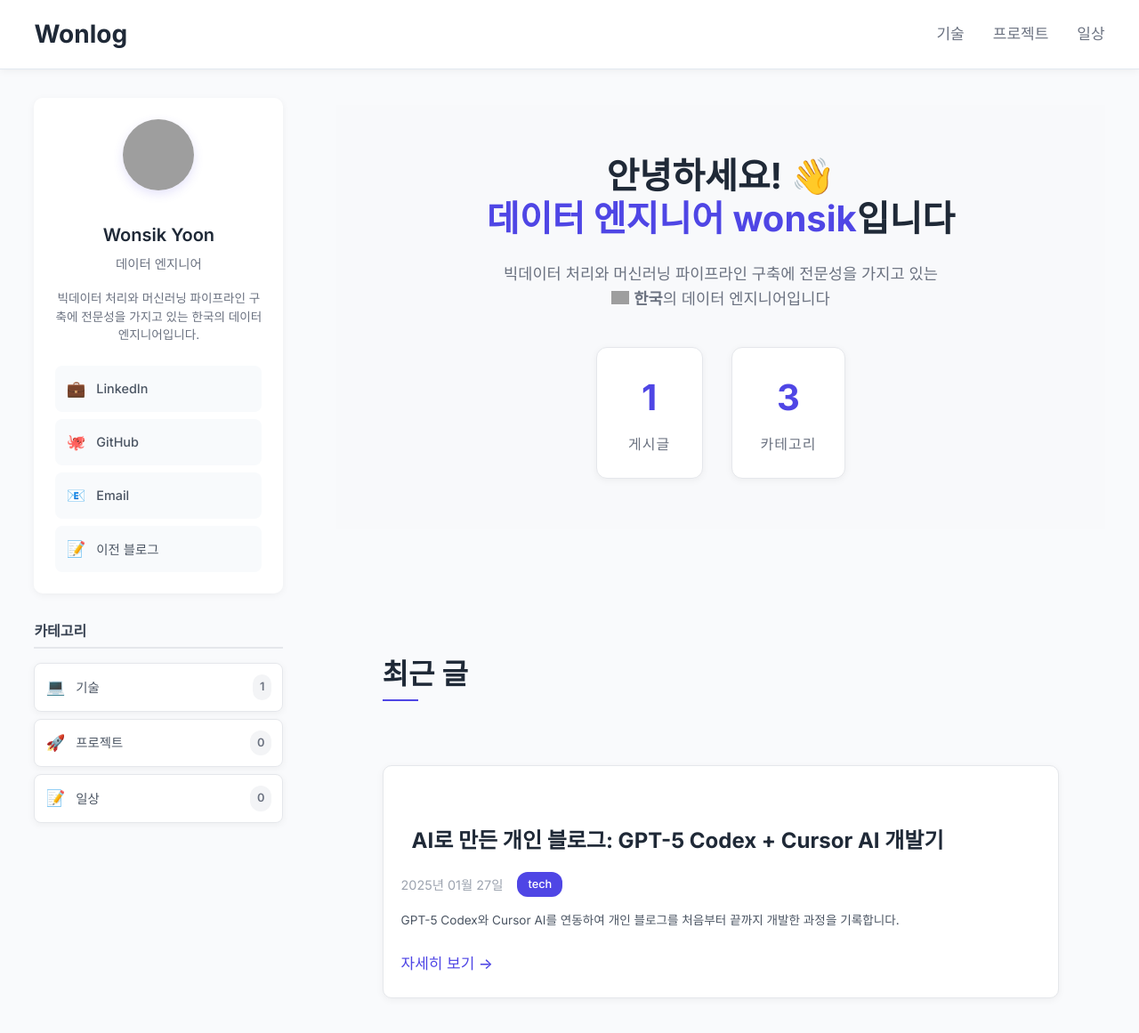
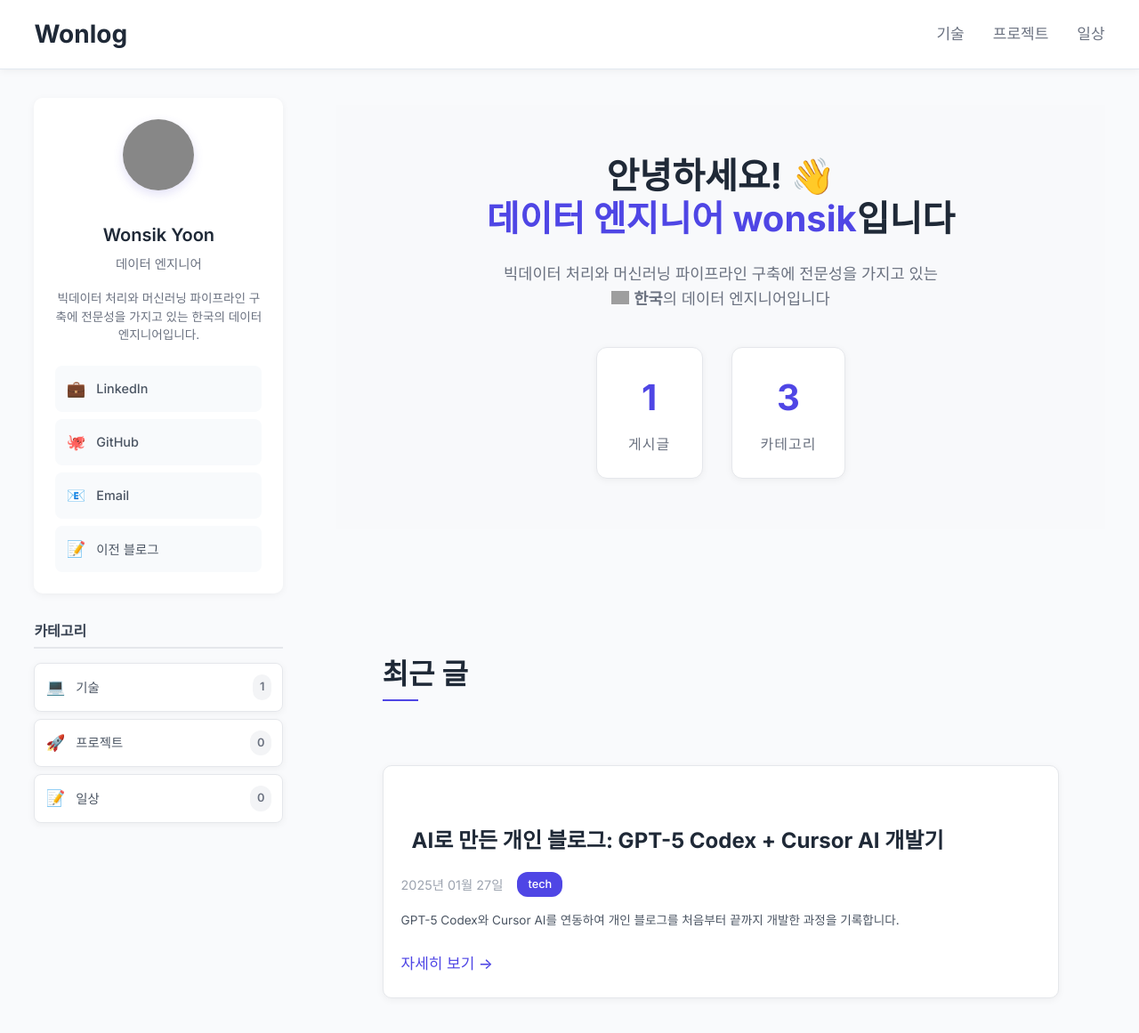
Before and after one commit to learningssik/learningssik.github.io, a Jekyll site: the page built from index.markdown, in a window 1280 px wide and 1218 px high. Shown: the top 1161 px of the window at 89% size. Built offline with Jekyll 4.4.1, drawn with Linux system fonts in a browser that asks for light colours; grey boxes are pictures that could not be loaded.

Commit message:
style: 프로필 사진 스타일 개선
- object-fit: cover로 찌부됨 현상 해결
- object-position: center로 중앙 정렬
- filter: brightness(0.85)로 밝기 감소
- filter: contrast(1.1)로 대비 개선
- 프로필 사진의 시각적 품질 향상

```diff
--- a/assets/css/main.css
+++ b/assets/css/main.css
@@ -311,6 +311,9 @@
     height: 80px;
     border-radius: 50%;
     box-shadow: 0 4px 12px rgba(79, 70, 229, 0.15);
+    object-fit: cover;
+    object-position: center;
+    filter: brightness(0.85) contrast(1.1);
 }
 
 .profile-info {
```
